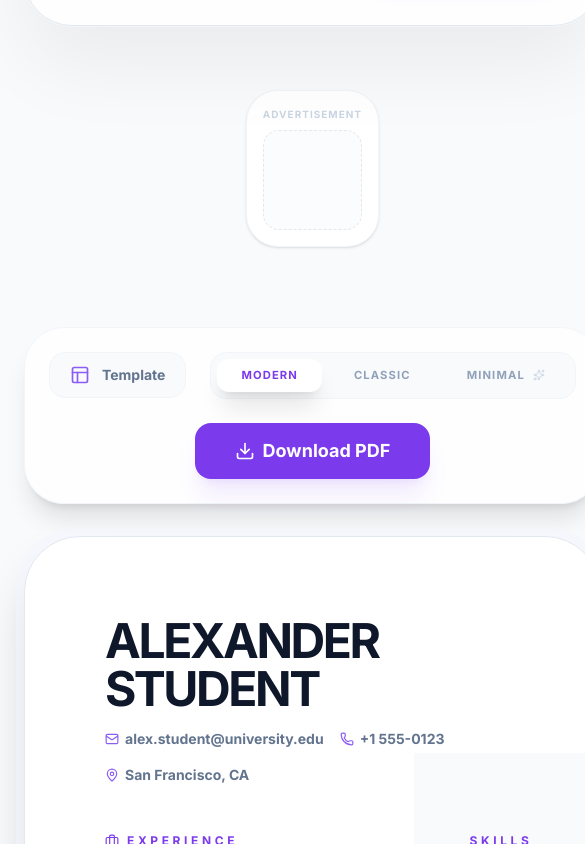
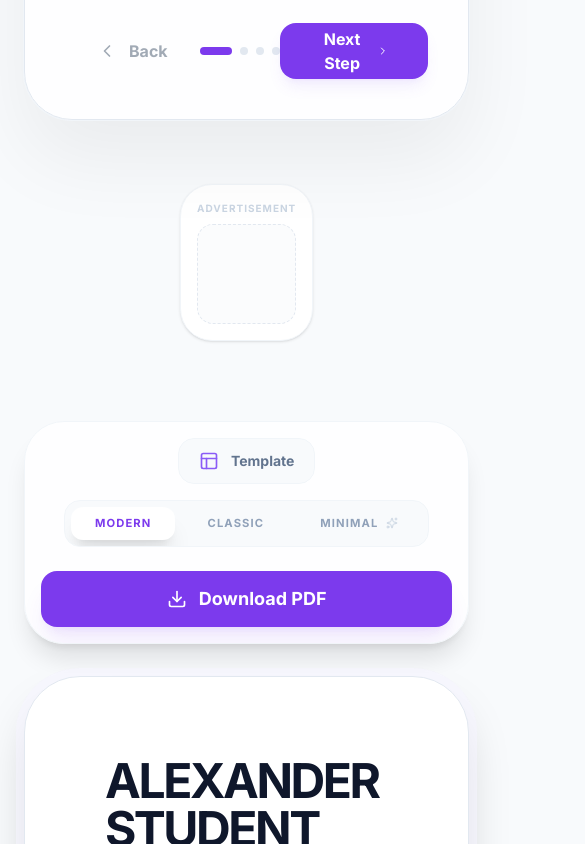
Before and after one commit to FiraolNigusse/studenthub, a React (Vite) app in the folder frontend/: page /resume in a window 390 px wide. Shown: the part 1493-2337 px from the top of the page, 585 px wide, since content can reach past the window. Built offline with nearby package versions, Linux system fonts and the light colour scheme; no server answers.

Commit message:
Fix responsive layout issues in Resume Builder with mobile-optimized buttons and scrollable template tabs

```diff
--- a/frontend/src/features/resume/components/EducationForm.tsx
+++ b/frontend/src/features/resume/components/EducationForm.tsx
@@ -35,7 +35,7 @@ const EducationForm: React.FC<EducationFormProps> = ({
               onChange={(e) => updateEducation(item.id, 'school', e.target.value)}
               placeholder="e.g. Stanford University"
             />
-            <div className="grid grid-cols-2 gap-4">
+            <div className="grid grid-cols-1 sm:grid-cols-2 gap-4">
               <Input
                 label="Degree / Major"
                 value={item.degree}
--- a/frontend/src/features/resume/components/ExperienceForm.tsx
+++ b/frontend/src/features/resume/components/ExperienceForm.tsx
@@ -35,7 +35,7 @@ const ExperienceForm: React.FC<ExperienceFormProps> = ({
               onChange={(e) => updateExperience(item.id, 'company', e.target.value)}
               placeholder="e.g. Google"
             />
-            <div className="grid grid-cols-2 gap-4">
+            <div className="grid grid-cols-1 sm:grid-cols-2 gap-4">
               <Input
                 label="Role / Title"
                 value={item.role}
--- a/frontend/src/features/resume/components/PersonalInfoForm.tsx
+++ b/frontend/src/features/resume/components/PersonalInfoForm.tsx
@@ -19,7 +19,7 @@ const PersonalInfoForm: React.FC<PersonalInfoFormProps> = ({
         onChange={(e) => onUpdate('fullName', e.target.value)}
         placeholder="e.g. Alexander Student"
       />
-      <div className="grid grid-cols-2 gap-4">
+      <div className="grid grid-cols-1 sm:grid-cols-2 gap-4">
         <Input
           label="Email Address"
           type="email"
--- a/frontend/src/features/resume/components/ResumePreview.tsx
+++ b/frontend/src/features/resume/components/ResumePreview.tsx
@@ -89,19 +89,19 @@ const ResumePreview: React.FC<ResumePreviewProps> = ({
 
   return (
     <div className="lg:col-span-3 space-y-8 animate-fade-in sticky top-32">
-      <Card className="p-6 bg-white/80 border-slate-100 shadow-xl flex flex-col md:flex-row justify-between items-center gap-6 backdrop-blur-3xl rounded-[2.5rem] isolate">
-        <div className="flex items-center gap-6">
-           <div className="flex items-center gap-3 px-5 py-3 bg-slate-50 rounded-2xl border border-slate-100 group">
+      <Card className="p-4 lg:p-6 bg-white/80 border-slate-100 shadow-xl flex flex-col lg:flex-row justify-between items-center gap-6 backdrop-blur-3xl rounded-[2.5rem] isolate overflow-hidden">
+        <div className="flex flex-col sm:flex-row items-center gap-4 lg:gap-6 w-full lg:w-auto">
+           <div className="flex items-center gap-3 px-5 py-3 bg-slate-50 rounded-2xl border border-slate-100 group shrink-0">
              <LayoutIcon size={20} className="text-primary-500" />
              <span className="text-sm font-bold text-slate-500">Template</span>
            </div>
-           <div className="flex gap-2 p-1.5 bg-slate-100/50 rounded-2xl border border-slate-100">
+           <div className="flex gap-2 p-1.5 bg-slate-100/50 rounded-2xl border border-slate-100 overflow-x-auto max-w-full no-scrollbar overscroll-contain">
               {templates.map((t) => (
                 <button
                   key={t.id}
                   onClick={() => setTemplate(t.id)}
                   className={cn(
-                    'px-6 py-2 rounded-xl text-[0.7rem] font-black uppercase tracking-widest transition-all flex items-center gap-2',
+                    'px-6 py-2 rounded-xl text-[0.7rem] font-black uppercase tracking-widest transition-all flex items-center gap-2 whitespace-nowrap',
                     template === t.id ? 'bg-white shadow-xl text-primary-600' : 'text-slate-400 hover:text-slate-600'
                   )}
                 >
@@ -116,7 +116,7 @@ const ResumePreview: React.FC<ResumePreviewProps> = ({
           isLoading={isDownloading}
           disabled={isLocked || isDownloading}
           size="lg"
-          className="h-14 px-10 rounded-2xl shadow-xl shadow-primary-600/10"
+          className="h-14 px-10 rounded-2xl shadow-xl shadow-primary-600/10 w-full lg:w-auto flex justify-center items-center gap-3"
           icon={isDownloading ? Loader2 : Download}
         >
           {isDownloading ? 'Generating...' : 'Download PDF'}
--- a/frontend/src/features/resume/components/SkillsForm.tsx
+++ b/frontend/src/features/resume/components/SkillsForm.tsx
@@ -19,7 +19,7 @@ const SkillsForm: React.FC<SkillsFormProps> = ({
 }) => {
   return (
     <div className="space-y-8">
-      <div className="grid grid-cols-2 gap-6">
+      <div className="grid grid-cols-1 md:grid-cols-2 gap-6">
         {skills.map((item) => (
           <div key={item.id} className="relative p-6 bg-slate-50/50 rounded-[2rem] border border-slate-100 group shadow-sm transition-all hover:bg-white group">
             <button
@@ -35,13 +35,13 @@ const SkillsForm: React.FC<SkillsFormProps> = ({
                 onChange={(e) => updateSkill(item.id, 'name', e.target.value)}
                 placeholder="e.g. React"
               />
-              <div className="flex gap-2 isolate p-1.5 bg-white border border-slate-100 rounded-2xl shadow-sm">
+              <div className="flex gap-1.5 isolate p-1.5 bg-white border border-slate-100 rounded-2xl shadow-sm overflow-x-auto no-scrollbar">
                 {['Expert', 'Advanced', 'Intermediate', 'Beginner'].map((level) => (
                    <button
                      key={level}
                      onClick={() => updateSkill(item.id, 'level', level)}
                      className={cn(
-                       'flex-1 px-3 py-2 rounded-xl text-[0.7rem] font-bold transition-all h-full',
+                       'flex-1 px-3 py-2 rounded-xl text-[0.6rem] sm:text-[0.7rem] font-bold transition-all h-full whitespace-nowrap',
                        item.level === level ? 'bg-primary-600 text-white shadow-md' : 'text-slate-400 hover:text-slate-600 hover:bg-slate-50'
                      )}
                    >
--- a/frontend/src/index.css
+++ b/frontend/src/index.css
@@ -19,4 +19,11 @@
   .gradient-text {
     @apply bg-clip-text text-transparent bg-gradient-to-r from-primary-600 to-secondary-light font-extrabold;
   }
+  .no-scrollbar::-webkit-scrollbar {
+    display: none;
+  }
+  .no-scrollbar {
+    -ms-overflow-style: none;
+    scrollbar-width: none;
+  }
 }
```
